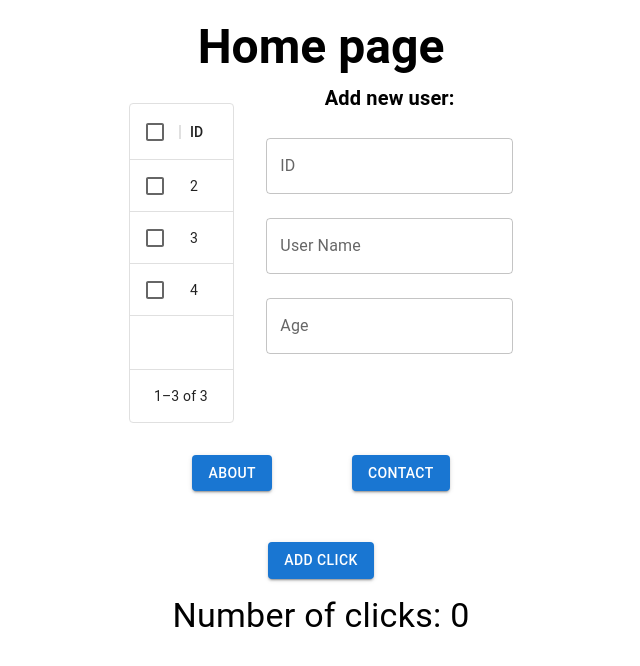
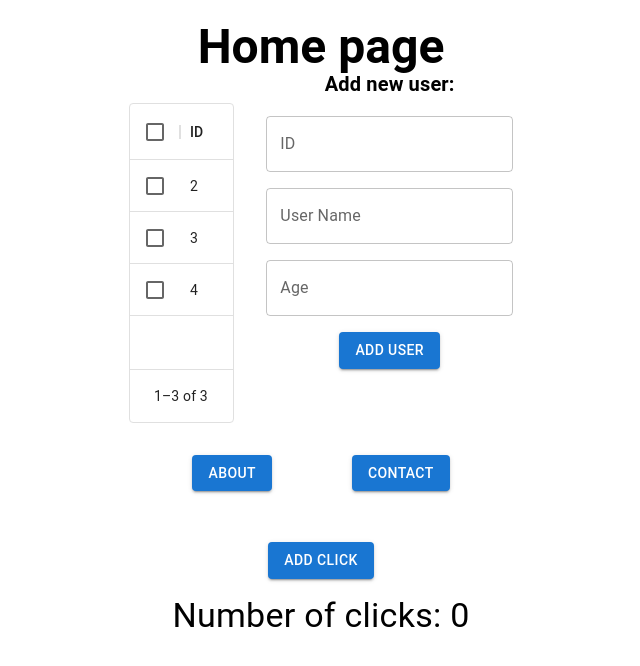
Before and after one commit to Anry001/web-experiments, a React (Vite) app: page / in a window 1280 px wide. Shown: the top 666 px of the page, without its empty margins (327-967 px from the left). Built offline with nearby package versions, Linux system fonts and the light colour scheme.

Commit message:
feat(add-user): added button

```diff
--- a/src/api/getUsers.ts
+++ b/src/api/getUsers.ts
@@ -1,6 +1,6 @@
 import { useQuery } from '@tanstack/react-query';
 
-export interface User {
+interface User {
   id: number;
   name: string;
   age: number;
--- a/src/components/AddUser.tsx
+++ b/src/components/AddUser.tsx
@@ -1,4 +1,6 @@
-import { Stack, TextField, Typography } from '@mui/material';
+import { Button, Stack, TextField, Typography } from '@mui/material';
+
+const ADD_USER_BUTTON_TEXT = 'Add user';
 
 const AddUser = () => {
   return (
@@ -6,7 +8,7 @@ const AddUser = () => {
       direction="column"
       justifyContent="center"
       alignItems="center"
-      spacing={3}
+      spacing={2}
     >
       <Typography variant="h6" sx={{ fontWeight: 'bold' }}>
         Add new user:
@@ -14,6 +16,7 @@ const AddUser = () => {
       <TextField id="outlined-basic" label="ID" variant="outlined" />
       <TextField id="outlined-basic" label="User Name" variant="outlined" />
       <TextField id="outlined-basic" label="Age" variant="outlined" />
+      <Button variant="contained">{ADD_USER_BUTTON_TEXT}</Button>
     </Stack>
   );
 };
```
